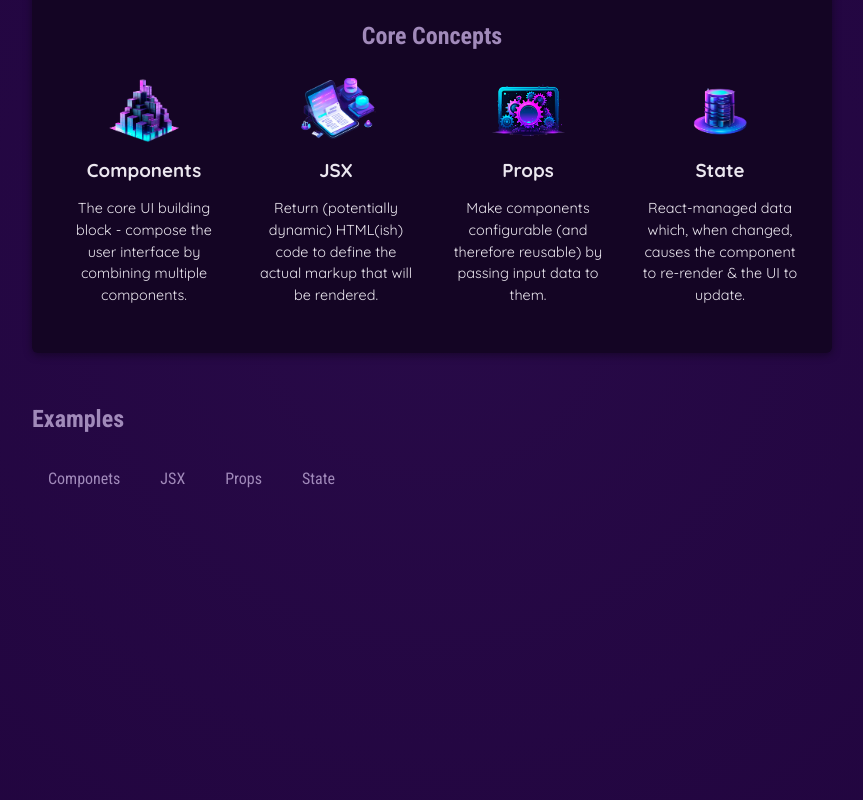
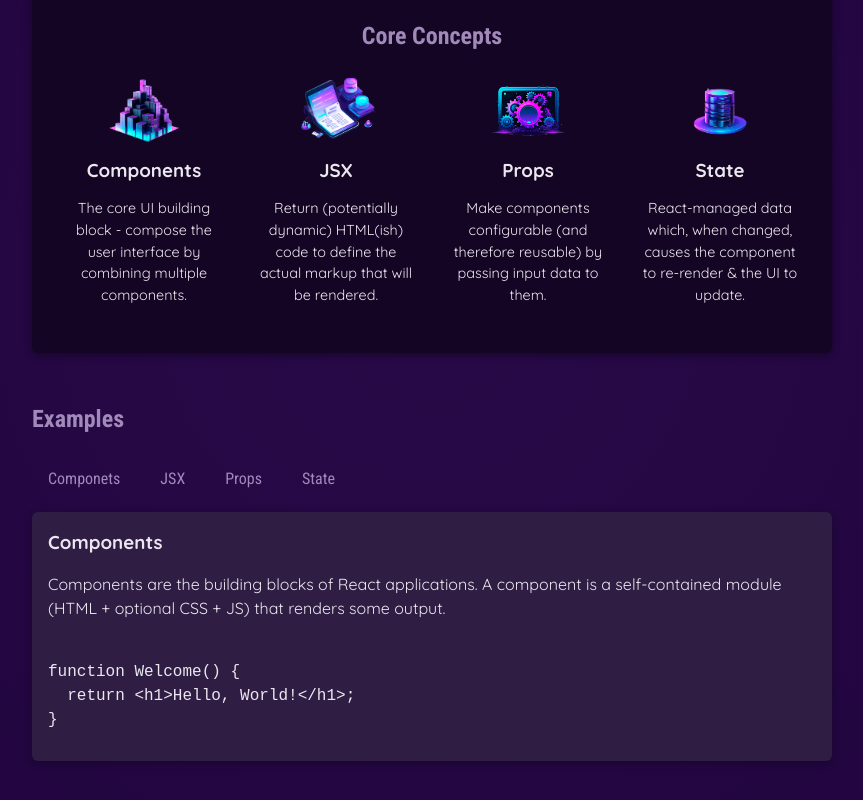
Before and after one commit to Viktor-WEB-D-E-V/React_practice, a React (Vite) app: page / in a window 1280 px wide. Shown: the part 346-1146 px from the top of the page, without its empty margins (208-1071 px from the left). Built offline with nearby package versions, Linux system fonts and the light colour scheme.

Commit message:
Outputting Data Based on State

```diff
--- a/src/App.jsx
+++ b/src/App.jsx
@@ -1,10 +1,17 @@
+import { useState } from "react";
+
 import Header from "./components/Header/Header";
 import CoreConcept from "./components/CoreConcept/CoreConcept";
 //import MainGoal from "./components/MainGoal";
-import { CORE_CONCEPTS } from "./data";
+import { CORE_CONCEPTS, EXAMPLES } from "./data";
 import TapButton from "./components/TapButton/TapButton";
 
 function App() {
+  const [selectedTopic, setSelectedTopic] = useState("components");
+
+  function handleSelect(selector) {
+    setSelectedTopic(selector);
+  }
   return (
     <div>
       <Header />
@@ -20,11 +27,20 @@
         <section id="examples">
           <h2>Examples</h2>
           <menu>
-            <TapButton>Componets</TapButton>
-            <TapButton>JSX</TapButton>
-            <TapButton>Props</TapButton>
-            <TapButton>State</TapButton>
+            <TapButton onSelect={() => handleSelect("components")}>
+              Componets
+            </TapButton>
+            <TapButton onSelect={() => handleSelect("jsx")}>JSX</TapButton>
+            <TapButton onSelect={() => handleSelect("props")}>Props</TapButton>
+            <TapButton onSelect={() => handleSelect("state")}>State</TapButton>
           </menu>
+          <div id="tab-content">
+            <h3>{EXAMPLES[selectedTopic].title}</h3>
+            <p>{EXAMPLES[selectedTopic].description}</p>
+            <pre>
+              <code>{EXAMPLES[selectedTopic].code}</code>
+            </pre>
+          </div>
         </section>
       </main>
     </div>
--- a/src/components/TapButton/TapButton.jsx
+++ b/src/components/TapButton/TapButton.jsx
@@ -1,7 +1,8 @@
-function TapButton({ children }) {
+function TapButton({ children, onSelect }) {
+
   return (
     <li>
-      <button>{children}</button>
+      <button onClick={onSelect}>{children}</button>
     </li>
   );
 }
--- a/src/data.js
+++ b/src/data.js
@@ -7,25 +7,71 @@
   {
     img: componentsImg,
     title: "Components",
-    desc:
-      "The core UI building block - compose the user interface by combining multiple components.",
+    desc: "The core UI building block - compose the user interface by combining multiple components.",
   },
   {
     img: jsxImg,
     title: "JSX",
-    desc:
-      "Return (potentially dynamic) HTML(ish) code to define the actual markup that will be rendered.",
+    desc: "Return (potentially dynamic) HTML(ish) code to define the actual markup that will be rendered.",
   },
   {
     img: propsImg,
     title: "Props",
-    desc:
-      "Make components configurable (and therefore reusable) by passing input data to them.",
+    desc: "Make components configurable (and therefore reusable) by passing input data to them.",
   },
   {
     img: stateImg,
     title: "State",
-    desc:
-      "React-managed data which, when changed, causes the component to re-render & the UI to update.",
+    desc: "React-managed data which, when changed, causes the component to re-render & the UI to update.",
   },
 ];
+export const EXAMPLES = {
+  components: {
+    title: "Components",
+    description:
+      "Components are the building blocks of React applications. A component is a self-contained module (HTML + optional CSS + JS) that renders some output.",
+    code: `
+function Welcome() {
+  return <h1>Hello, World!</h1>;
+}`,
+  },
+  jsx: {
+    title: "JSX",
+    description:
+      "JSX is a syntax extension to JavaScript. It is similar to a template language, but it has full power of JavaScript (e.g., it may output dynamic content).",
+    code: `
+<div>
+  <h1>Welcome {userName}</h1>
+  <p>Time to learn React!</p>
+</div>`,
+  },
+  props: {
+    title: "Props",
+    description:
+      "Components accept arbitrary inputs called props. They are like function arguments.",
+    code: `
+function Welcome(props) {
+  return <h1>Hello, {props.name}</h1>;
+}`,
+  },
+  state: {
+    title: "State",
+    description:
+      "State allows React components to change their output over time in response to user actions, network responses, and anything else.",
+    code: `
+function Counter() {
+  const [isVisible, setIsVisible] = useState(false);
+
+  function handleClick() {
+    setIsVisible(true);
+  }
+
+  return (
+    <div>
+      <button onClick={handleClick}>Show Details</button>
+      {isVisible && <p>Amazing details!</p>}
+    </div>
+  );
+}`,
+  },
+};
```
